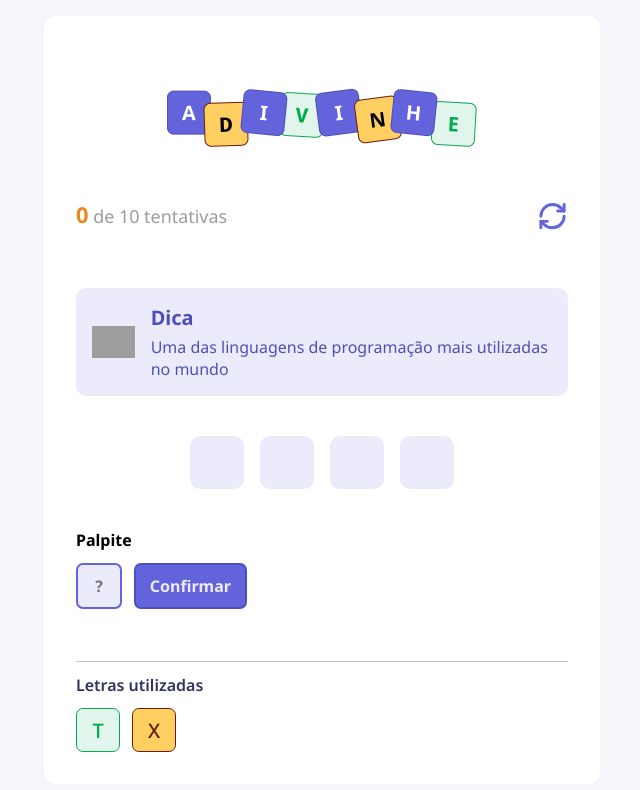
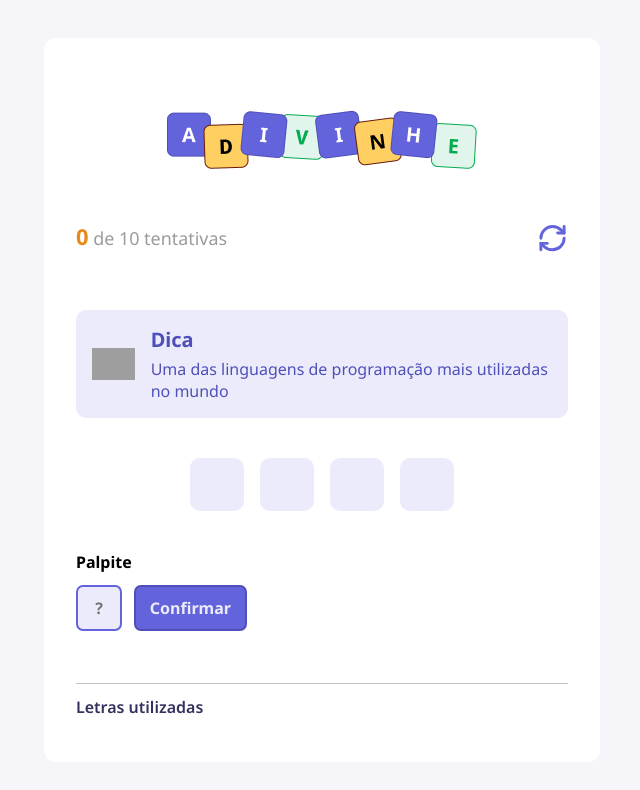
Before and after one commit to crisfeitosa/adivinhe, a React (Vite) app: page / in a window 1280 px wide. Shown: the top 790 px of the page, without its empty margins (318-958 px from the left). Built offline with nearby package versions, Linux system fonts and the light colour scheme; grey boxes are pictures that could not be loaded.

Commit message:
Listando Letras Utilizadas

```diff
--- a/src/App.tsx
+++ b/src/App.tsx
@@ -8,11 +8,12 @@
 import { Letter } from './components/Letter'
 import { Input } from './components/Input'
 import { Button } from './components/Button'
-import { LettersUsed } from './components/LettersUsed'
+import { LettersUsed, LettersUsedProps } from './components/LettersUsed'
 
 function App() {
   const [letter, setLetter] = useState("");
   const [attempts, setAttempts] = useState(0);
+  const [lettersUsed, setLettersUsed] = useState<LettersUsedProps[]>([]);
   const [challenge, setChallenge] = useState<Challenge | null>(null);
 
   function handleRestartGame() {
@@ -45,8 +46,8 @@
         <Tip tip="Uma das linguagens de programação mais utilizadas no mundo" />
 
         <div className={styles.word}>
-          {challenge.word.split("").map(() => (
-            <Letter value="" />
+          {challenge.word.split("").map((letter, index) => (
+            <Letter key={`${letter}-${index}`} value="" />
           ))}
         </div>
 
@@ -58,7 +59,7 @@
           <Button title="Confirmar" onClick={() => {}} />
         </div>
 
-        <LettersUsed />
+        <LettersUsed data={lettersUsed} />
       </main>
     </div>
   )
--- a/src/components/LettersUsed/index.tsx
+++ b/src/components/LettersUsed/index.tsx
@@ -1,14 +1,29 @@
 import { Letter } from "../Letter";
 import styles from "./styles.module.css";
 
-export function LettersUsed() {
+export type LettersUsedProps = {
+  value: string
+  correct: boolean
+}
+
+type Props = {
+  readonly data: readonly LettersUsedProps[]
+}
+
+export function LettersUsed({ data }: Props) {
   return (
     <div className={styles.lettersUsed}>
       <h5>Letras utilizadas</h5>
 
       <div>
-        <Letter value="T" size="small" color="correct" />
-        <Letter value="X" size="small" color="wrong" />
+        {data.map(({ value, correct }) => (
+          <Letter
+            key={value}
+            value={value}
+            size="small"
+            color={correct ? "correct" : "wrong"}
+          />
+        ))}
       </div>
     </div>
   )
```
